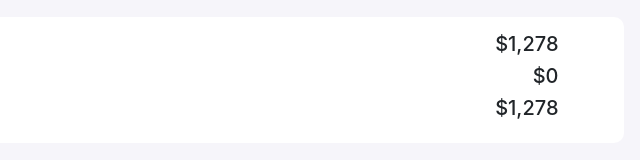
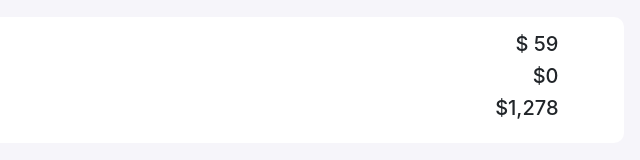
Before and after one commit to Nahid-Eraz/shopping-cart, a plain HTML site: page index.html in a window 1280 px wide. Both pictures are taken after a click on the button 748 px from the left and 242 px from the top of the page. Shown: the part 512-672 px from the top of the page, 464-1104 px from the left. Drawn offline with nearby package versions, Linux system fonts and the light colour scheme.

Commit message:
subtotal section done

```diff
--- a/index.html
+++ b/index.html
@@ -73,7 +73,7 @@
                      </div>
 
                      <div class="col-md-4 status">
-                        <h5>$1,278</h5>
+                        <h5>$ <span id="sub-total">1278</span></h5>
                         <h5>$0</h5>
                         <h5>$1,278</h5>
                      </div>
@@ -112,6 +112,19 @@
             totalProductUnitCost = 59 * newProductCount;
          }
          document.getElementById(product + "-unit").innerText = totalProductUnitCost;
+         totalCalculation();
+      }
+      function totalCalculation(){
+         const totalPhoneValue = subTotalSection("phone");
+         const totalCaseValue = subTotalSection("case");
+
+         const subTotal = totalPhoneValue + totalCaseValue;
+         document.getElementById("sub-total").innerText = subTotal;
+      }
+      function subTotalSection(product){
+         const totalProduct = document.getElementById(product + "-unit");
+         const totalProductValue = parseInt(totalProduct.innerText);
+         return totalProductValue;
       }
    </script>
 </body>
```
